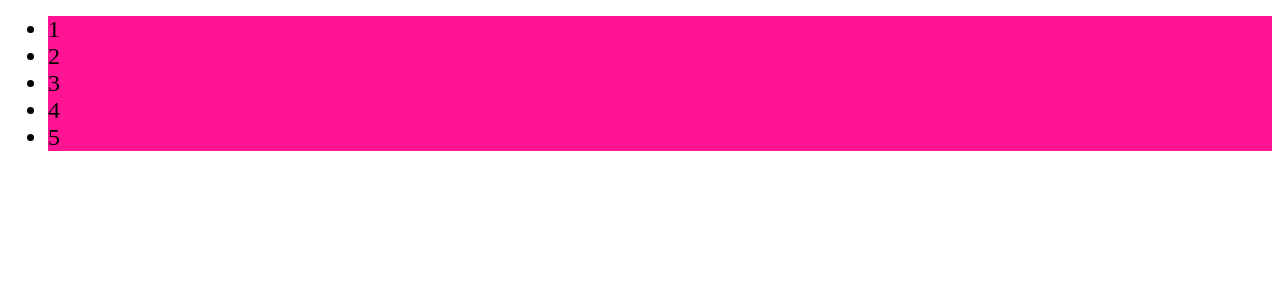
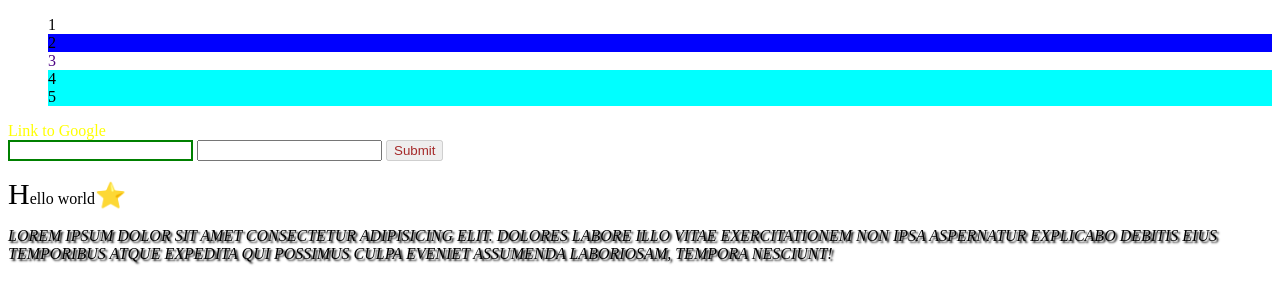
Before and after one commit to BogdanMarinescu/Study, a plain HTML site: page indexcss.html in a window 1280 px wide. Drawn offline with Linux system fonts and the light colour scheme.

Commit message:
continuam

```diff
--- a/indexcss.html
+++ b/indexcss.html
@@ -4,21 +4,38 @@
     <meta charset="UTF-8" />
     <meta name="viewport" content="width=device-width, initial-scale=1.0" />
     <title>Document</title>
-    <link rel="stylesheet" href="./styles.css">
+    <link rel="stylesheet" href="./styles.css" />
   </head>
   <body>
     <ul>
       <li>1</li>
-      <li>2</li>
+      <li id="blue">2</li>
       <li>3</li>
-      <li>4</li>
-      <li>5</li>
+      <li class="list-item bc-aqua">4</li>
+      <li class="list-item bc-aqua">5</li>
     </ul>
+    <a href="https://www.google.com">Link to Google</a>
+    <form>
+      <input type="text" />
+      <input type="password" />
+      <button class="border-hover" disabled>Submit</button>
+    </form>
+    <div class="container1">
+      <p class="star">Hello world</p>
+    </div>
+    <div class="container2">
+      <p class="text">
+        Lorem ipsum dolor sit amet consectetur adipisicing elit. Dolores labore
+        illo vitae exercitationem non ipsa aspernatur explicabo debitis eius
+        temporibus atque expedita qui possimus culpa eveniet assumenda
+        laboriosam, tempora nesciunt!
+      </p>
+    </div>
   </body>
 </html>
 
 <!--
     -Inline
     -In head
-    -Fisier extern
+    -Fisier extern .CSS
 -->
--- a/styles.css
+++ b/styles.css
@@ -1,4 +1,90 @@
+/* Target everything */
+*:focus {
+  outline: 3px solid deeppink;
+}
+/* other option
+a:focus,
+button:focus,
+input:focus {
+  outline: 3px solid deeppink;
+} */
+
+/* Element (tag) selector */
 li {
-  background-color: deeppink;
-  font-size: 24px;
+  list-style-type: none;
 }
+
+/* ID selector */
+#blue {
+  background-color: blue;
+}
+
+/* Class selector */
+.list-item {
+  background-color: aqua;
+}
+
+/* Atribute selector */
+[disabled] {
+  color: brown;
+}
+
+[type="text"] {
+  border: 2px solid green;
+}
+
+a {
+  color: yellow;
+  text-decoration: none;
+}
+
+/* Pseudo classes */
+
+a:visited {
+  color: darkolivegreen;
+}
+
+a:active {
+  color: red;
+}
+
+a:focus {
+  /* outline: 3px solid deeppink; */
+}
+
+.border-hover:hover {
+  border: dotted deeppink;
+}
+
+/* number, even, odd */
+li:nth-child(3) {
+  color: indigo;
+}
+
+/* Pseudo elements */
+
+/*
+.star::before {
+  content: "⭐";
+  font-size: 25px;
+}
+*/
+
+.star::after {
+  content: "⭐";
+  font-size: 25px;
+}
+
+.star::first-letter {
+  font-size: 30px;
+}
+
+.text {
+  font-style: italic;
+  text-transform: uppercase;
+  text-shadow: 2px 2px 2px black;
+}
+
+.container1 {
+
+}
```
